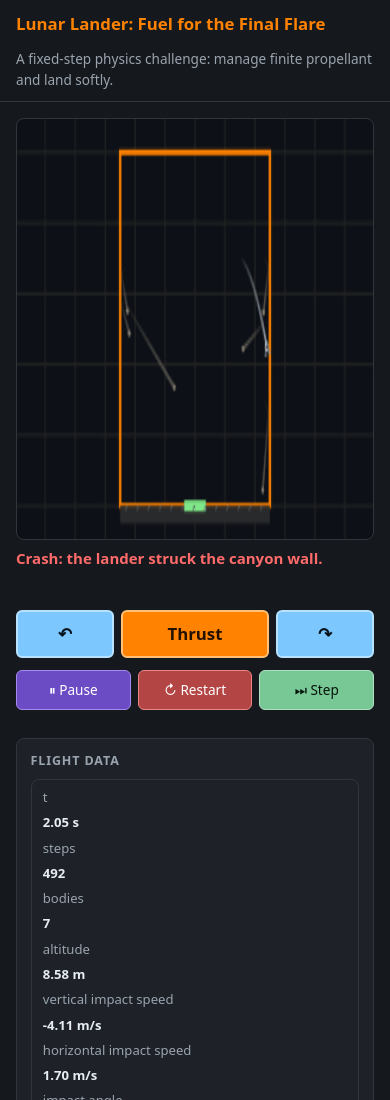
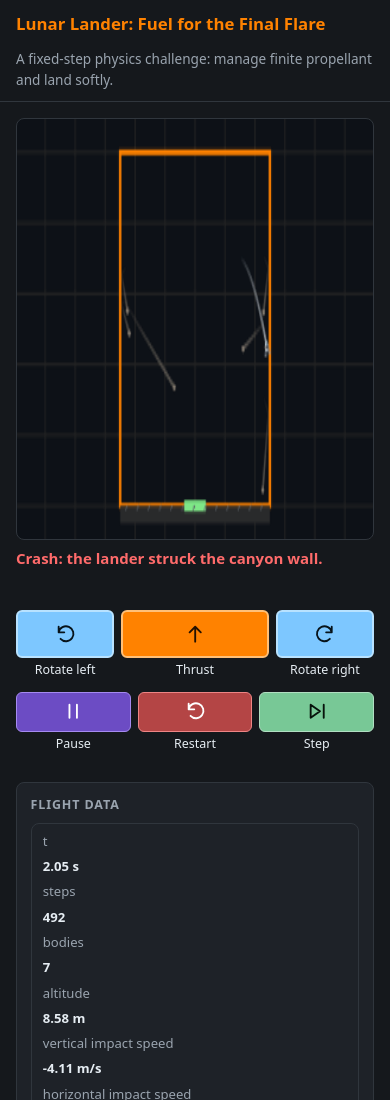
Before and after one commit to 35mmfx/phys311, a website with bundled scripts: page project/index.html in a window 390 px wide. Shown: the top 1100 px of the page. Built offline with nearby package versions, Linux system fonts and the light colour scheme.

Commit message:
Move mobile control labels below buttons
Co-authored-by: Copilot <223556219+Copilot@users.noreply.github.com>

```diff
--- a/project/index.html
+++ b/project/index.html
@@ -39,14 +39,45 @@
     <p id="mission-status" class="mission-status" role="status" aria-live="polite"></p>
     <p id="trajectory-status" class="trajectory-status"></p>
     <div id="lander-controls" class="lander-controls" aria-label="Touch controls">
-      <button id="lander-left" class="lander-button" aria-label="Rotate left">↶</button>
-      <button id="lander-thrust" class="lander-button" aria-label="Hold to thrust">Thrust</button>
-      <button id="lander-right" class="lander-button" aria-label="Rotate right">↷</button>
+      <div class="control-item">
+        <button id="lander-left" class="lander-button" aria-label="Rotate left">
+          <svg viewBox="0 0 24 24" aria-hidden="true"><path d="M5 10a8 8 0 1 1 2 7M5 10V4m0 6h6"/></svg>
+        </button>
+        <span aria-hidden="true">Rotate left</span>
+      </div>
+      <div class="control-item">
+        <button id="lander-thrust" class="lander-button" aria-label="Hold to thrust">
+          <svg viewBox="0 0 24 24" aria-hidden="true"><path d="M12 20V4m-6 6 6-6 6 6"/></svg>
+        </button>
+        <span aria-hidden="true">Thrust</span>
+      </div>
+      <div class="control-item">
+        <button id="lander-right" class="lander-button" aria-label="Rotate right">
+          <svg viewBox="0 0 24 24" aria-hidden="true"><path d="M19 10a8 8 0 1 0-2 7m2-7V4m0 6h-6"/></svg>
+        </button>
+        <span aria-hidden="true">Rotate right</span>
+      </div>
     </div>
     <div class="stage-actions" aria-label="Simulation actions">
-      <button id="btn-play" aria-pressed="true">&#9208; Pause</button>
-      <button id="btn-reset">&#8635; Restart</button>
-      <button id="btn-step">&#9197; Step</button>
+      <div class="control-item">
+        <button id="btn-play" aria-label="Pause" aria-pressed="true">
+          <svg class="pause-icon" viewBox="0 0 24 24" aria-hidden="true"><path d="M8 5v14M16 5v14"/></svg>
+          <svg class="play-icon" viewBox="0 0 24 24" aria-hidden="true"><path d="m8 4 11 8-11 8z"/></svg>
+        </button>
+        <span id="btn-play-label" aria-hidden="true">Pause</span>
+      </div>
+      <div class="control-item">
+        <button id="btn-reset" aria-label="Restart">
+          <svg viewBox="0 0 24 24" aria-hidden="true"><path d="M5 10a8 8 0 1 1 2 7M5 10V4m0 6h6"/></svg>
+        </button>
+        <span aria-hidden="true">Restart</span>
+      </div>
+      <div class="control-item">
+        <button id="btn-step" aria-label="Step">
+          <svg viewBox="0 0 24 24" aria-hidden="true"><path d="m5 5 10 7-10 7zM19 5v14"/></svg>
+        </button>
+        <span aria-hidden="true">Step</span>
+      </div>
     </div>
     <!-- polite live region: announces state changes without stealing focus -->
     <p id="live" class="sr-only" role="status" aria-live="polite"></p>
--- a/project/styles.css
+++ b/project/styles.css
@@ -115,6 +115,15 @@ kbd{background:#0d1117;border:1px solid var(--line);border-bottom-width:2px;
 .mission-debrief[data-state=landed] #debrief-outcome{color:var(--ok)}
 .lander-controls{display:grid;grid-template-columns:1fr 1.5fr 1fr;gap:.45rem;margin:.75rem 0 .75rem}
 .lander-controls[hidden]{display:none}
+.control-item{
+  display:grid;gap:.2rem;text-align:center;font-size:.78rem;
+  -webkit-user-select:none;user-select:none;-webkit-touch-callout:none;
+}
+.control-item button{width:100%;display:grid;place-items:center}
+.control-item svg{
+  width:1.4rem;height:1.4rem;fill:none;stroke:currentColor;
+  stroke-width:2;stroke-linecap:round;stroke-linejoin:round;pointer-events:none;
+}
 .lander-button{
   min-height:3rem;font-size:1.05rem;font-weight:700;
   touch-action:none;-webkit-user-select:none;user-select:none;
@@ -141,6 +150,7 @@ kbd{background:#0d1117;border:1px solid var(--line);border-bottom-width:2px;
   max-width:28rem;margin:0 auto .75rem
 }
 .stage-actions button{min-height:2.5rem}
+#btn-play[aria-pressed=true] .play-icon,#btn-play[aria-pressed=false] .pause-icon{display:none}
 #btn-play{
   color:#fff;background:#6c4cc4;border-color:#a58af0;
 }
--- a/project/ui.js
+++ b/project/ui.js
@@ -121,7 +121,9 @@ export class Controls {
 
   setPlayLabel(paused) {
     const b = this.$('btn-play');
-    b.textContent = paused ? '▶ Play' : '⏸ Pause';
+    const label = paused ? 'Play' : 'Pause';
+    this.$('btn-play-label').textContent = label;
+    b.setAttribute('aria-label', label);
     b.setAttribute('aria-pressed', String(!paused));
   }
 }
```
Also changed, not shown: project/tests/smoke-dom.js (+12 -1 lines).
